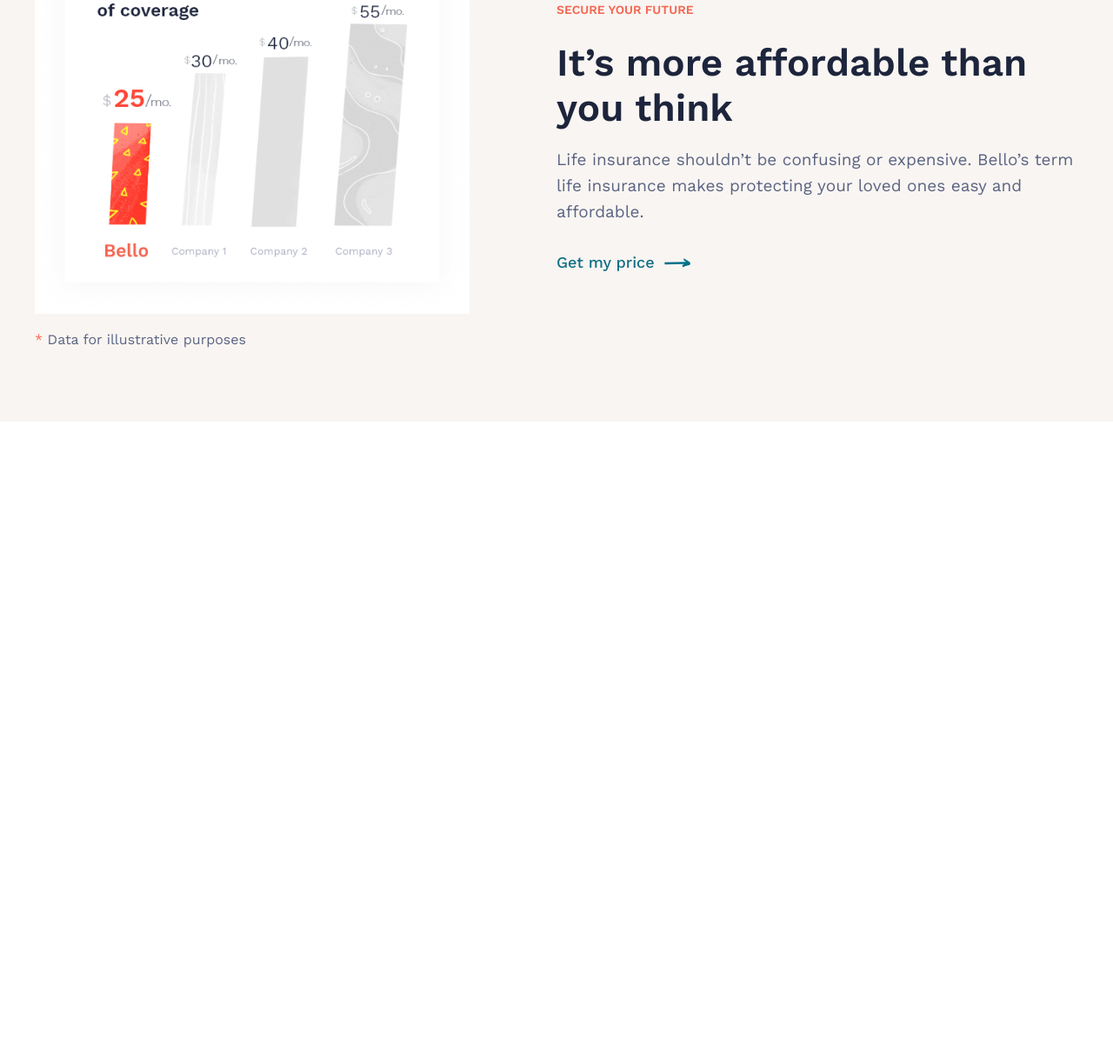
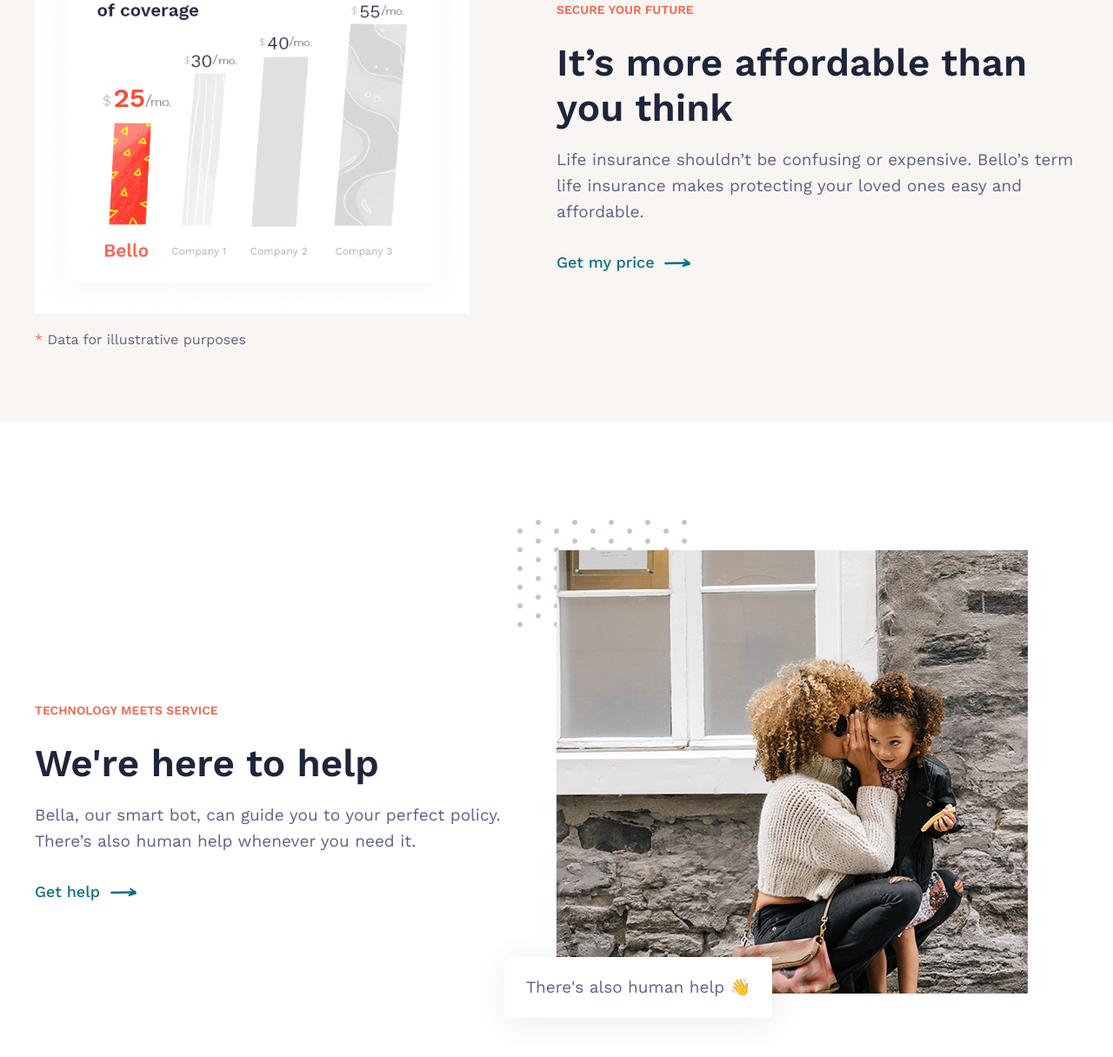
Before and after one commit to mediol-git/bello, a plain HTML site: page index.html in a window 1280 px wide. Shown: the part 969-2185 px from the top of the page at 87% size. Before the commit the page ends 1454 px from the top, so only its background shows below. Drawn offline with nearby package versions, Linux system fonts and the light colour scheme; a web font is replaced by a local one.

Commit message:
section meets done

```diff
--- a/css/style.css
+++ b/css/style.css
@@ -151,14 +151,14 @@ h1 {
 .coverage-image span {
     color: #F46752;
 }
-.coverage-uptitle {
+.section-uptitle {
     font-weight: 600;
     font-size: 14px;
     line-height: 17px;
     text-transform: uppercase;
     color: #F46752;
 }
-.coverage-title {
+.section-title {
     font-weight: 600;
     font-size: 44px;
     line-height: 52px;
@@ -175,3 +175,37 @@ h1 {
 .btn-link img {
     margin-left: 6px;
 }
+
+/* meets */
+.meets {
+    padding-top: 148px;
+    padding-bottom: 164px;
+}
+.meets-image img {
+    display: block;
+    width: 542px;
+}
+.before-text {
+    display: inline-block;
+    padding: 20px 25px;
+    position: relative;
+    top: -42px;
+    left: -60px;
+    background: #fff;
+    box-shadow: 3px 4px 34px rgba(66, 71, 77, 0.11);
+    border-radius: 5px;
+}
+.image-wrap {
+    position: relative;
+}
+.image-wrap::before {
+    content: '';
+    display: block;
+    width: 195px;
+    height: 125px;
+    background: url(../img/points.svg) center / contain no-repeat;
+    position: absolute;
+    top: -35px;
+    left: -45px;
+    z-index: -1;
+}
--- a/index.html
+++ b/index.html
@@ -49,19 +49,27 @@
                     <p><span>*</span> Data for illustrative purposes</p>
                 </div>
                 <div class="coverage-desc flex-item">
-                    <p class="coverage-uptitle">Secure your future</p>
-                    <h2 class="coverage-title">It’s more affordable than you think</h2>
+                    <p class="section-uptitle">Secure your future</p>
+                    <h2 class="section-title">It’s more affordable than you think</h2>
                     <p>Life insurance shouldn’t be confusing or expensive. Bello’s term life insurance makes protecting your loved ones easy and affordable.</p>
                     <a href="#" class="btn-link">Get my price <img src="img/r-arrow.svg" alt="right arrow"></a>
                 </div>
             </div>
         </section>
         <section class="meets">
-            <div class="meets-desc">
-
-            </div>
-            <div class="meets-image">
-
+            <div class="container flex-container">
+                <div class="meets-desc flex-item">
+                    <p class="section-uptitle">Technology meets service</p>
+                    <h2 class="section-title">We're here to help</h2>
+                    <p>Bella, our smart bot, can guide you to your perfect policy. There’s also human help whenever you need it.</p>
+                    <a href="#" class="btn-link">Get help <img src="img/r-arrow.svg" alt="right arrow"></a>
+                </div>
+                <div class="meets-image flex-item">
+                    <div class="image-wrap">
+                        <img src="img/meets-img.jpg" alt="help image">
+                    </div>
+                    <p class="before-text">There's also human help 👋</p>
+                </div>
             </div>
         </section>
     </main>
```
Also changed, not shown: img/meets-img.jpg (added), img/points.svg (added).
